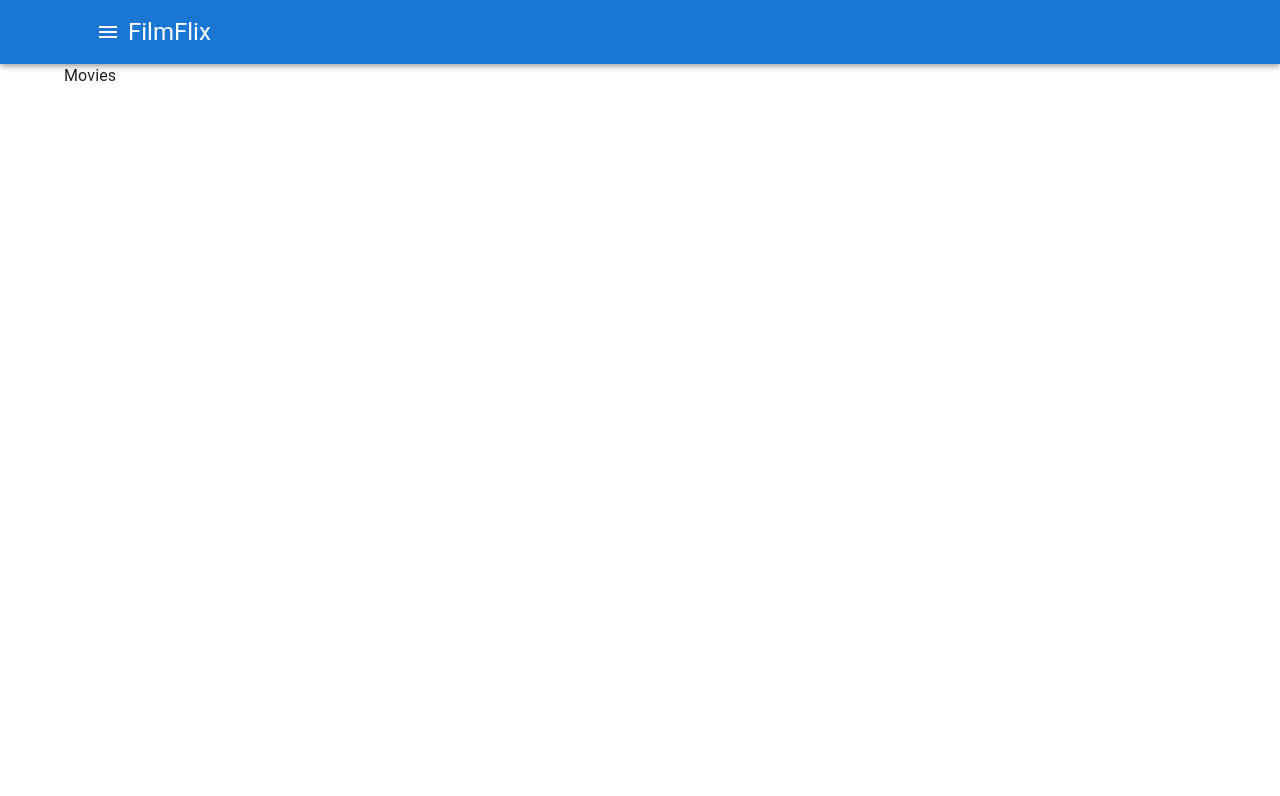
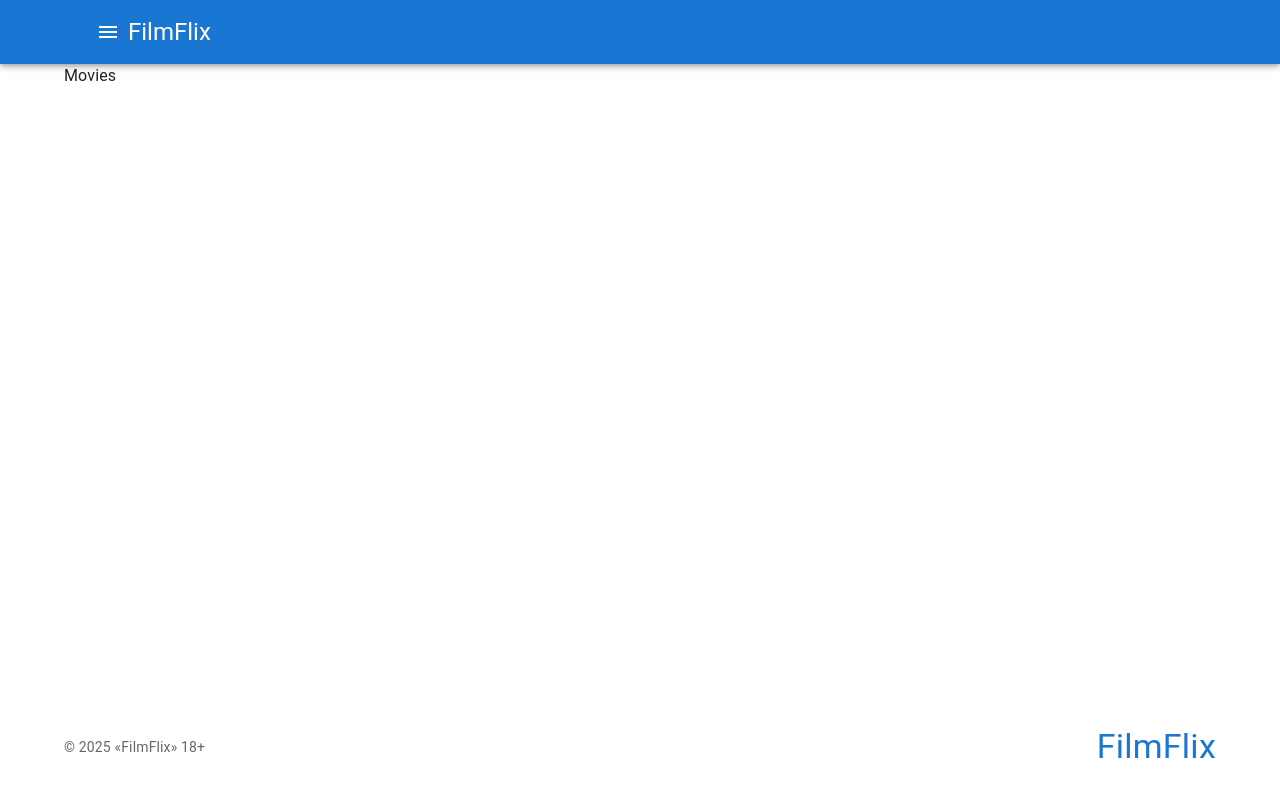
Before and after one commit to ZIKZAGis/FILMFLIX-APP, a React (Vite) app: page / in a window 1280 px wide. Shown: the top 796 px of the page. Built offline with nearby package versions, Linux system fonts and the light colour scheme.

Commit message:
добавляет footer

```diff
--- a/src/components/ui/Footer/Footer.tsx
+++ b/src/components/ui/Footer/Footer.tsx
@@ -1,8 +1,25 @@
-import { Stack } from '@mui/material'
+import { Stack, Typography } from '@mui/material'
 import React from 'react'
 
 export const Footer = () => {
   return (
-    <Stack component="footer" sx={{paddingTop: 4, paddingBottom: 4}}></Stack>
+    <Stack
+      component="footer"
+      sx={{
+        paddingTop: 4,
+        paddingBottom: 4,
+        flexDirection: {sm: 'row'},
+        justifyContent: {sm: 'space-between'},
+        alignItems: {sm: 'center'},
+        marginTop: 'auto'
+      }}
+    >
+      <Typography variant='body2' color='text.secondary'>
+        &copy; {new Date().getFullYear()} &laquo;FilmFlix&raquo; 18+
+      </Typography>
+      <Typography variant='h4' color='primary.main'>
+        FilmFlix
+      </Typography>
+    </Stack>
   )
 }
--- a/src/components/ui/Layout.tsx
+++ b/src/components/ui/Layout.tsx
@@ -6,7 +6,14 @@
 
 export const Layout = () => {
   return (
-    <Container fixed>
+    <Container
+      fixed
+      sx={{
+        display: 'flex',
+        flexDirection: 'column',
+        minHeight: '100vh',
+      }}
+    >
       <Box sx={{p:4}}/>
       <Navbar/>
       <Outlet/>
```
